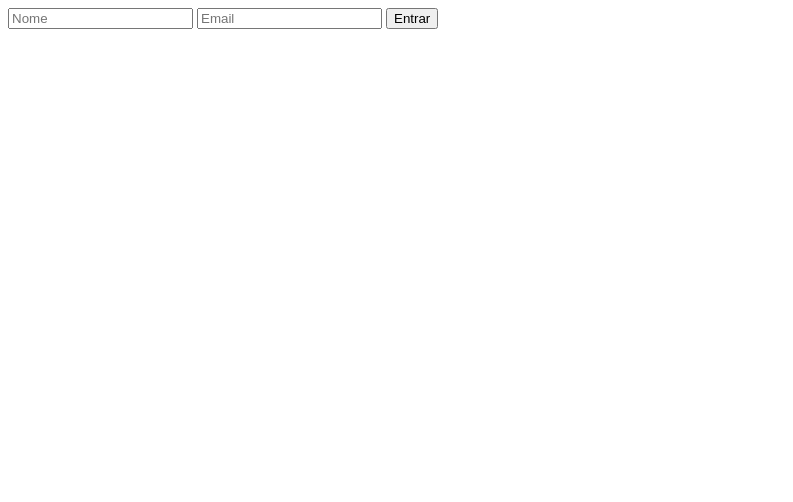
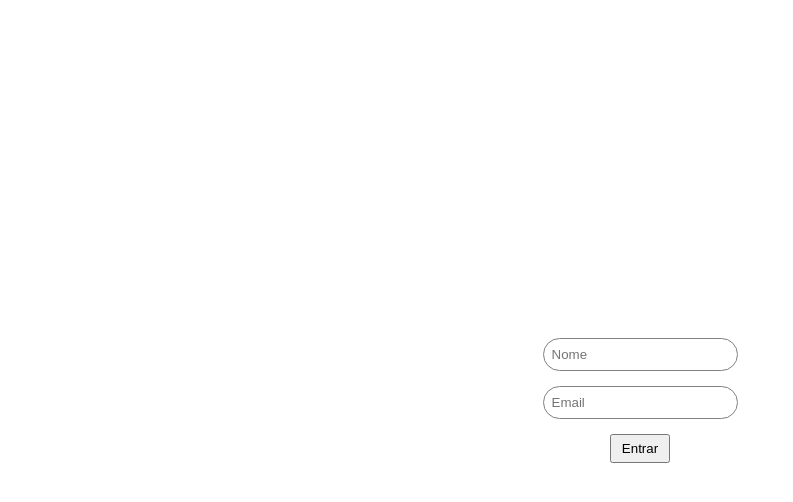
Before and after one commit to caxconte/FCBooking, a website: page autenticacao/login.html in a window 1280 px wide. Shown: the whole page, without its empty margins (0-793 px from the left). Drawn offline with Linux system fonts and the light colour scheme.

Commit message:
estilo css simples da tela de login

```diff
--- a/autenticacao/login.html
+++ b/autenticacao/login.html
@@ -10,10 +10,10 @@
     <title>Login | FCBooking</title>
 </head>
 <body>
-    <section id="autenticacao">
-        <input type="text" name="" id="nomeAutenticacao" placeholder="Nome">
-        <input type="email" name="" id="emailAutenticacao" placeholder="Email">
-        <input type="submit" value="Entrar" id="enviarAutenticacao">
+    <section class="camposLogin" id="autenticacao">
+        <input class="inputNome" type="text" name="" id="nomeAutenticacao" placeholder="Nome">
+        <input class="inputEmail" type="email" name="" id="emailAutenticacao" placeholder="Email">
+        <input class="inputEnviar" type="submit" value="Entrar" id="enviarAutenticacao">
     </section>
 </body>
 </html>
--- a/autenticacao/style.css
+++ b/autenticacao/style.css
@@ -0,0 +1,29 @@
+* {
+    margin: 0;
+    padding: 0;
+}
+
+.camposLogin {
+    display: flex;
+    align-items: center;
+    justify-content: center;
+    flex-direction: column;
+    width: 100vw;
+    height: 100vh;
+}
+
+.inputNome, .inputEmail{
+    margin-bottom: 15px;
+    padding: 8px;
+    border: solid 1px grey;
+    border-radius: 20px;
+}
+
+input:focus {
+    box-shadow: 0 0 0 0;
+    outline: 0;
+}
+
+.inputEnviar {
+    padding: 5px 10px 5px 10px;
+}
```
